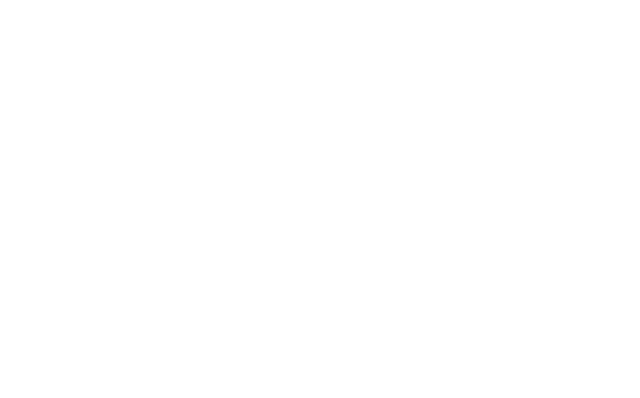
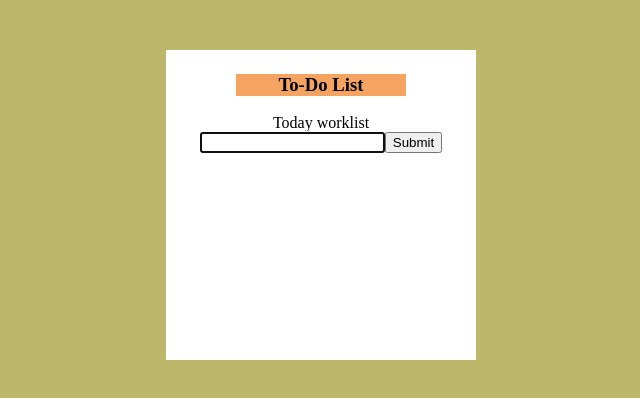
Before and after one commit to dts-kominfo-rea4a/challenge-dom-XCPlaySure, a website: page index.html in a window 1280 px wide. Shown: the whole page, without its empty margins (319-959 px from the left). Drawn offline with Linux system fonts and the light colour scheme.

Commit message:
feat: finishing challenge

```diff
--- a/index.html
+++ b/index.html
@@ -5,8 +5,16 @@
     <meta http-equiv="X-UA-Compatible" content="IE=edge" />
     <meta name="viewport" content="width=device-width, initial-scale=1.0" />
     <title>Challenge - DOM</title>
+
+    <style>
+      body{
+        background-color: darkkhaki;
+        margin-top: 50px;
+      }
+    </style>
   </head>
   <body>
+    <center>
       <div id="app">
         <!-- TODO: Buatlah sebuah header dengan id todo-title -->
         <!-- TODO: Buatlah sebuah subtitle dengan id todo-subtitle -->
@@ -18,22 +26,80 @@
         <!-- Section output -->
         <!-- TODO: Buatlah sebuah <ul> dengan id todo-output -->
       </div>
+    </center>
 
     <!-- ! Untuk tantangan ini, script jangan diubah ke external js yah ! -->
     <script>
+      const div_app = document.getElementById("app");
+      div_app.style.backgroundColor = "white";
+      div_app.style.padding = "5px";
+      div_app.style.width = "300px";
+      div_app.style.minHeight = "300px";
+
+      const header = document.createElement("h3");
+      header.id = "todo-title";
+      header.innerHTML = "To-Do List";
+      header.style.textAlign = "center";
+      header.style.backgroundColor = "sandybrown";
+      header.style.width = "170px";
+
+      const subtitle = document.createElement("span");
+      subtitle.id = "todo-subtitle";
+      subtitle.innerHTML = "Today worklist";
+      subtitle.style.textAlign = "center";
+
+      const text_input = document.createElement("input");
+      text_input.id = "todo-input";
+      text_input.type = "text";
+
+      const button_submit = document.createElement("button");
+      button_submit.id = "todo-submit";
+      button_submit.innerHTML = "Submit";
+
+      const todo_list = document.createElement("ul");
+      todo_list.id = "todo-output";
+
+      div_app.appendChild(header);
+      div_app.appendChild(subtitle);
+      div_app.appendChild(document.createElement("br"));
+      div_app.appendChild(text_input);
+      div_app.appendChild(button_submit);
+      div_app.appendChild(document.createElement("br"));
+      div_app.appendChild(todo_list);
+
       // TODO: Deklarasi variable sesuai dengan kebutuhan di sini
-      let button;
-      let input;
+      let button = document.getElementById("todo-submit");
+      let input = document.getElementById("todo-input");
       let output;
+
+      button.addEventListener("click", fnClickHandler);
+      input.focus();
 
       // TODO: Buatlah sebuah fungsi dengan nama fnClickHandler
       // Fungsi yang digunakan untuk menambahkan tulisan
       // Jangan ubah cara deklarasi fungsinya, cukup isi saja
-      function fnClickHandler(toDoItem) {}
+      function fnClickHandler(toDoItem) {
+        output = document.getElementById("todo-output");
 
+        const new_list = document.createElement("li");
+        new_list.innerHTML = input.value;
+        new_list.style.textAlign = "left";
+        output.appendChild(new_list);
+
+        input.value = '';
+        input.focus();
+      }
       // TODO: register event onclick / addEventListener untuk button
       // akan menjalankan fungsi fnClickHandler
 
+      const keyPressHandler = (key) => {
+        const key_code = key.key;
+
+        if(key_code.toLowerCase() === "enter")
+          fnClickHandler();
+      }
+
+      document.addEventListener("keypress", keyPressHandler);
       // TODO: register event onkeypress / addEventListener untuk input
       // sehingga saat di input ditekan enter akan menjalankan fungsi fnClickHandler juga
     </script>
```
Lines whose indentation alone changed are shown as unchanged.
